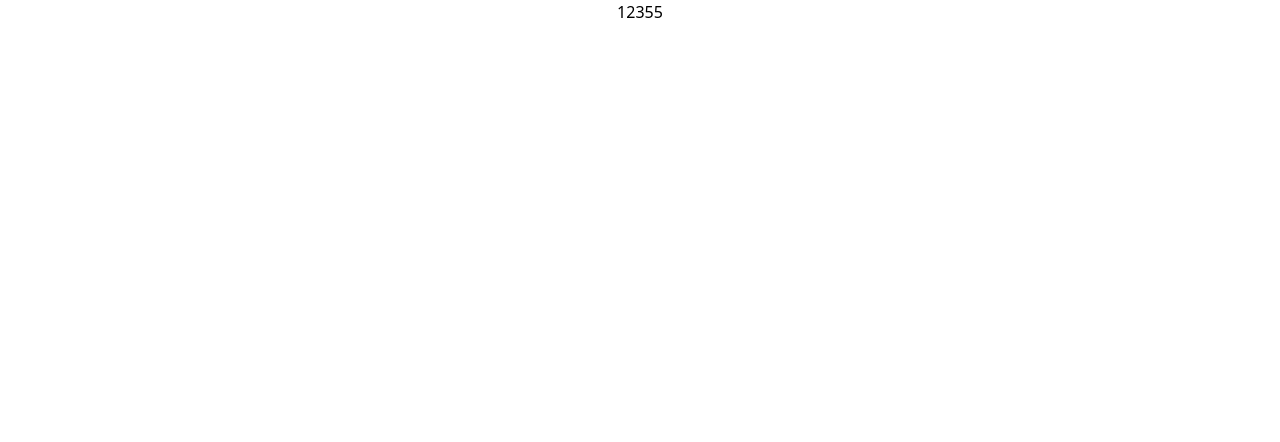
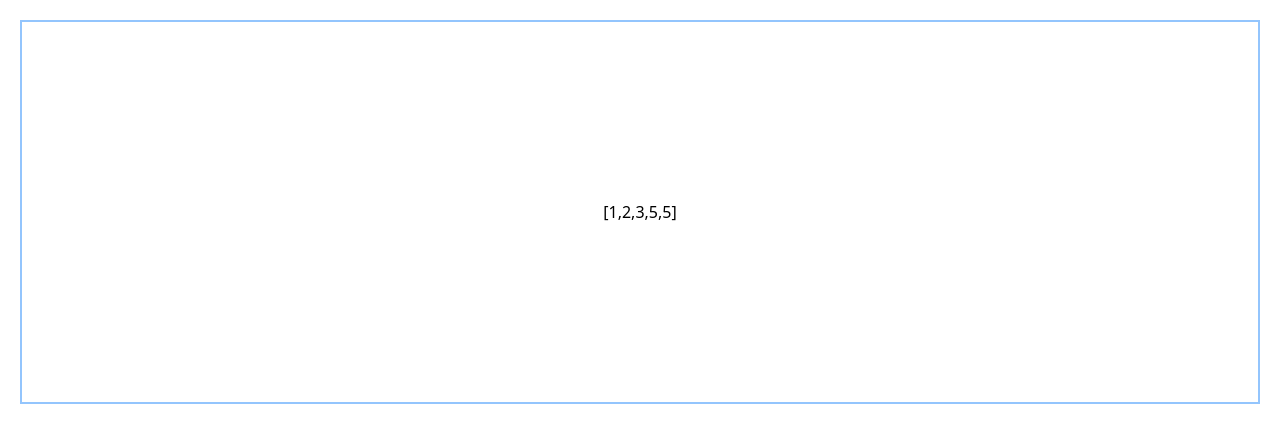
Before and after one commit to 532758463/vite-react, a React (Vite) app: page /console in a window 1280 px wide. Shown: the top 442 px of the page. Built offline with nearby package versions, Linux system fonts and the light colour scheme.

Commit message:
style:输出框样式优化

```diff
--- a/src/pages/console/index.tsx
+++ b/src/pages/console/index.tsx
@@ -9,7 +9,11 @@ export const ConsoleFn: React.FC = () => {
   const arr = [1, 2, [3, 5], 5];
   const res = flatten(arr);
 
-  return <div>{res}</div>;
+  return (
+    <div className="flex items-center justify-center m-5 border-2 border-blue-300 h-96">
+      {JSON.stringify(res)}
+    </div>
+  );
 };
 
 export default ConsoleFn;
```
